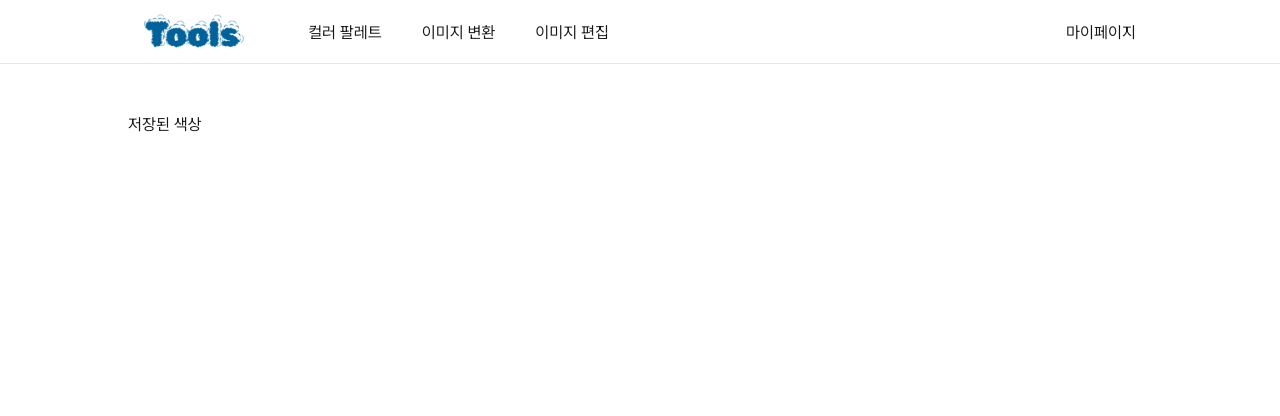
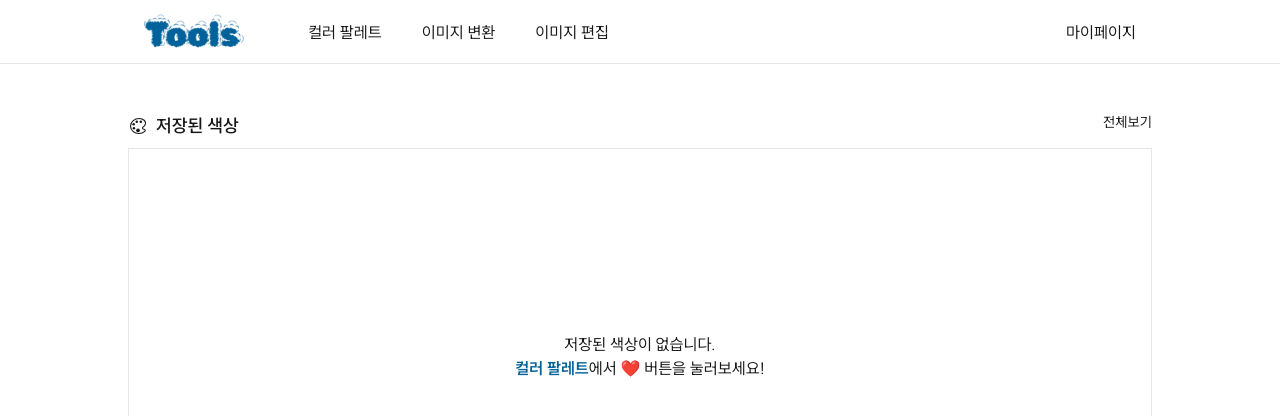
Before and after one commit to iziz9/tools, a Next.js app: page /mypage in a window 1280 px wide. Shown: the top 416 px of the page. Built offline with nearby package versions, Linux system fonts and the light colour scheme.

Commit message:
Feat: 마이페이지 저장된 색상 표시 기능 추가

```diff
--- a/src/app/layout.tsx
+++ b/src/app/layout.tsx
@@ -1,6 +1,7 @@
 import type { Metadata } from 'next'
 import '@/styles/globals.css'
 import Header from '@/components/header'
+import { ModalProvider } from '@/context/modal-context'
 
 export const metadata: Metadata = {
   title: {
@@ -22,7 +23,7 @@ export default function RootLayout({
     <html lang="ko">
       <body>
         <Header />
-        {children}
+        <ModalProvider>{children}</ModalProvider>
       </body>
     </html>
   )
--- /dev/null
+++ b/src/app/mypage/my-colors/page.tsx
@@ -0,0 +1,31 @@
+'use client'
+import Modal from '@/components/common/modal'
+import MyColorBox from '@/components/mypage/my-color-box'
+import { ISavedColors } from '@/constants/types'
+import { deleteSavedColor, getSavedColors } from '@/lib/save-utils'
+import { useEffect, useState } from 'react'
+
+export default function MyColors() {
+  const [colors, setColors] = useState<ISavedColors[]>([])
+
+  useEffect(() => {
+    const savedColors: ISavedColors[] = getSavedColors()
+    setColors(savedColors.reverse())
+  }, [])
+
+  const deleteColor = (hexCode: string) => {
+    deleteSavedColor(hexCode)
+    alert('색상이 삭제되었습니다. \n마이페이지에서 저장된 색상을 확인할 수 있습니다.')
+  }
+
+  return (
+    <main>
+      <Modal />
+      <div className="w-full h-60 flex flex-wrap">
+        {colors.map(color => (
+          <MyColorBox key={color.hexCode} colorInfo={color} deleteColor={deleteColor} />
+        ))}
+      </div>
+    </main>
+  )
+}
--- a/src/app/mypage/page.tsx
+++ b/src/app/mypage/page.tsx
@@ -1,8 +1,45 @@
+'use client'
+import Modal from '@/components/common/modal'
+import ColorBox from '@/components/palette/color-box'
+import { PATH } from '@/constants/path'
+import { ISavedColors } from '@/constants/types'
+import { PaletteIcon } from '@/icons/icons'
+import { getSavedColors } from '@/lib/save-utils'
+import Link from 'next/link'
+import { useEffect, useState } from 'react'
+
 export default function MyPage() {
+  const [colors, setColors] = useState<ISavedColors[]>([])
+
+  useEffect(() => {
+    const savedColors: ISavedColors[] = getSavedColors()
+    setColors(savedColors?.length > 5 ? savedColors.slice(-5).reverse() : savedColors)
+  }, [])
+
   return (
-    <main className="pt-12">
+    <main className="pt-12 relative">
+      <Modal />
       <section>
-        <span>저장된 색상</span>
+        <div className="flex justify-between">
+          <div className="flex gap-2 items-center">
+            <PaletteIcon />
+            <h2 className="font-semibold text-lg">저장된 색상</h2>
+          </div>
+          <Link href={PATH.MY_COLORS} className="flex text-sm">
+            전체보기
+          </Link>
+        </div>
+        <div className="border border-gray-200 w-full h-[26rem] mt-2 flex justify-around items-center">
+          {colors ? (
+            colors.map(color => <ColorBox key={color.hexCode} hexCode={color.hexCode} />)
+          ) : (
+            <div className="text-center">
+              <p>저장된 색상이 없습니다.</p>
+              <span className="font-bold text-tools">컬러 팔레트</span>
+              <span>에서 ❤️ 버튼을 눌러보세요!</span>
+            </div>
+          )}
+        </div>
       </section>
     </main>
   )
--- a/src/app/palette/page.tsx
+++ b/src/app/palette/page.tsx
@@ -4,7 +4,6 @@ import useColors from '@/hooks/useColors'
 import { CheckIcon, CopyIcon, HeartIcon, PlusIcon, RefreshIcon } from '@/icons/icons'
 import { KeyboardEvent, useEffect, useRef } from 'react'
 import { copyToClipboard } from '@/lib/palette-utils'
-import { ModalProvider } from '@/context/modal-context'
 import Modal from '@/components/common/modal'
 
 export default function PalettePage() {
@@ -87,9 +86,8 @@ export default function PalettePage() {
   }
 
   return (
-    <ModalProvider>
+    <main>
       <Modal />
-      <main>
       <div className="h-12 flex justify-end items-center gap-5">
         <div className="tooltip" data-tooltip={'색상코드로 팔레트 추가'}>
           <input
@@ -106,23 +104,17 @@ export default function PalettePage() {
         </div>
         {menuButtons.map(button => {
           return button.key === 'plus' && paletteCount === 6 ? null : (
-              <button
-                key={button.key}
-                className="tooltip"
-                data-tooltip={button.tooltip}
-                onClick={() => button.onclick()}
-              >
+            <button key={button.key} className="tooltip" data-tooltip={button.tooltip} onClick={() => button.onclick()}>
               {button.icon}
             </button>
           )
         })}
       </div>
-        <div className="flex w-full justify-between">
+      <div className="flex w-full h-[32rem]">
         {hexArray.map(hex => (
           <ColorBox key={hex} hexCode={hex} deleteColor={deleteColor} />
         ))}
       </div>
     </main>
-    </ModalProvider>
   )
 }
--- /dev/null
+++ b/src/components/mypage/my-color-box.tsx
@@ -0,0 +1,26 @@
+'use client'
+import { ISavedColors } from '@/constants/types'
+import { FilledHeartIcon } from '@/icons/icons'
+import { deleteSavedColor } from '@/lib/save-utils'
+
+type MyColorBoxProps = {
+  colorInfo: ISavedColors
+  deleteColor: (hexCode: string) => void
+}
+
+export default function MyColorBox({ colorInfo, deleteColor }: MyColorBoxProps) {
+  return (
+    <section
+      className={`w-full min-w-36 h-full flex flex-col justify-end items-center py-16`}
+      style={{ backgroundColor: colorInfo.hexCode }}
+    >
+      <div className="flex flex-col gap-5 items-center" style={{ color: colorInfo.textColor }}>
+        <button onClick={() => deleteColor(colorInfo.hexCode)}>
+          <FilledHeartIcon />
+        </button>
+        <p className="font-bold text-2xl">{colorInfo.hexCode}</p>
+        <p className="text-sm">{colorInfo?.colorName || '?'}</p>
+      </div>
+    </section>
+  )
+}
--- a/src/components/palette/color-box.tsx
+++ b/src/components/palette/color-box.tsx
@@ -6,7 +6,7 @@ import { getColorInfo } from '@/services/requests'
 
 type ColorBoxProps = {
   hexCode: string
-  deleteColor: (hexCode: string) => void
+  deleteColor?: (hexCode: string) => void
 }
 
 export default function ColorBox({ hexCode, deleteColor }: ColorBoxProps) {
@@ -16,17 +16,16 @@ export default function ColorBox({ hexCode, deleteColor }: ColorBoxProps) {
   useEffect(() => {
     const requestGetColorInfo = async () => {
       const info = await getColorInfo(hexCode)
-      console.log(info)
       setColorInfo(info)
     }
     requestGetColorInfo()
   }, [hexCode])
 
-  const textColor = colorInfo && colorInfo.contrast.value === '#ffffff' ? '#eeeeee' : '#000'
+  const textColor = colorInfo?.contrast.value === '#ffffff' ? '#eeeeee' : '#000'
 
   return (
     <section
-      className={`w-full h-[32rem] flex flex-col justify-end items-center py-16`}
+      className={`w-full min-w-36 h-full flex flex-col justify-end items-center py-16`}
       style={{ backgroundColor: hexCode }}
       onMouseOver={() => setOverlay(true)}
       onMouseLeave={() => setOverlay(false)}
@@ -40,7 +39,7 @@ export default function ColorBox({ hexCode, deleteColor }: ColorBoxProps) {
           {hexCode}
         </p>
         <p className="text-sm" style={{ color: textColor }}>
-          {colorInfo ? colorInfo.name.value : '?'}
+          {colorInfo?.name.value || '?'}
         </p>
       </div>
     </section>
--- a/src/constants/path.ts
+++ b/src/constants/path.ts
@@ -4,6 +4,7 @@ export const PATH = {
   EDITOR: '/editor',
   PALETTE: '/palette',
   MYPAGE: '/mypage',
+  MY_COLORS: '/mypage/my-colors',
 }
 
 export const PATH_NAMES = {
--- a/src/context/modal-context.tsx
+++ b/src/context/modal-context.tsx
@@ -1,3 +1,4 @@
+'use client'
 import { ReactNode, createContext, useCallback, useContext, useState } from 'react'
 
 interface IOpenModal {
--- a/src/icons/icons.tsx
+++ b/src/icons/icons.tsx
@@ -27,6 +27,22 @@ export const HeartIcon = () => {
       xmlns="http://www.w3.org/2000/svg"
     >
       <path d="m12 20.703.343.667a.748.748 0 0 1-.686 0l-.003-.002-.007-.003-.025-.013a31.138 31.138 0 0 1-5.233-3.576C3.8 15.573 1 12.332 1 8.514v-.001C1 5.053 3.829 2.5 6.736 2.5 9.03 2.5 10.881 3.726 12 5.605 13.12 3.726 14.97 2.5 17.264 2.5 20.17 2.5 23 5.052 23 8.514c0 3.818-2.801 7.06-5.389 9.262a31.148 31.148 0 0 1-5.233 3.576l-.025.013-.007.003-.002.001ZM6.736 4C4.657 4 2.5 5.88 2.5 8.514c0 3.107 2.324 5.96 4.861 8.12a29.655 29.655 0 0 0 4.566 3.175l.073.041.073-.04c.271-.153.661-.38 1.13-.674.94-.588 2.19-1.441 3.436-2.502 2.537-2.16 4.861-5.013 4.861-8.12C21.5 5.88 19.343 4 17.264 4c-2.106 0-3.801 1.389-4.553 3.643a.751.751 0 0 1-1.422 0C10.537 5.389 8.841 4 6.736 4Z"></path>
+    </svg>
+  )
+}
+
+export const FilledHeartIcon = () => {
+  return (
+    <svg
+      stroke="currentColor"
+      fill="currentColor"
+      strokeWidth="0"
+      viewBox="0 0 24 24"
+      height="24px"
+      width="24px"
+      xmlns="http://www.w3.org/2000/svg"
+    >
+      <path d="M14 20.408c-.492.308-.903.546-1.192.709-.153.086-.308.17-.463.252h-.002a.75.75 0 0 1-.686 0 16.709 16.709 0 0 1-.465-.252 31.147 31.147 0 0 1-4.803-3.34C3.8 15.572 1 12.331 1 8.513 1 5.052 3.829 2.5 6.736 2.5 9.03 2.5 10.881 3.726 12 5.605 13.12 3.726 14.97 2.5 17.264 2.5 20.17 2.5 23 5.052 23 8.514c0 3.818-2.801 7.06-5.389 9.262A31.146 31.146 0 0 1 14 20.408Z"></path>
     </svg>
   )
 }
@@ -127,3 +143,29 @@ export const CheckIcon = () => {
     </svg>
   )
 }
+
+export const PaletteIcon = () => {
+  return (
+    <svg
+      stroke="currentColor"
+      fill="currentColor"
+      strokeWidth="0"
+      viewBox="0 0 512 512"
+      height="20px"
+      width="20px"
+      xmlns="http://www.w3.org/2000/svg"
+    >
+      <path
+        fill="none"
+        strokeMiterlimit="10"
+        strokeWidth="28"
+        d="M430.11 347.9c-6.6-6.1-16.3-7.6-24.6-9-11.5-1.9-15.9-4-22.6-10-14.3-12.7-14.3-31.1 0-43.8l30.3-26.9c46.4-41 46.4-108.2 0-149.2-34.2-30.1-80.1-45-127.8-45-55.7 0-113.9 20.3-158.8 60.1-83.5 73.8-83.5 194.7 0 268.5 41.5 36.7 97.5 55 152.9 55.4h1.7c55.4 0 110-17.9 148.8-52.4 14.4-12.7 11.99-36.6.1-47.7z"
+      ></path>
+      <circle cx="144" cy="208" r="32"></circle>
+      <circle cx="152" cy="311" r="32"></circle>
+      <circle cx="224" cy="144" r="32"></circle>
+      <circle cx="256" cy="367" r="48"></circle>
+      <circle cx="328" cy="144" r="32"></circle>
+    </svg>
+  )
+}
--- a/src/lib/save-utils.ts
+++ b/src/lib/save-utils.ts
@@ -10,15 +10,8 @@ export const saveColor = (colorInfo: ISavedColors) => {
   if (!savedColors) {
     return localStorage.setItem('saved-color', JSON.stringify([colorInfo]))
   }
-
-  const isSameColorSaved = checkSavedSameColor(colorInfo.hexCode)
-  if (isSameColorSaved) return alert('이미 저장된 색상입니다.')
-  // 아이콘 클릭 비활성화 필요
-
   const newList = [...savedColors, colorInfo]
   localStorage.setItem('saved-color', JSON.stringify(newList))
-  alert('색상이 저장되었습니다. \n마이페이지에서 저장된 색상을 확인할 수 있습니다.')
-  //alert 대신 아이콘 fill로 변경하기
 }
 
 export const checkSavedSameColor = (hexCode: string) => {
@@ -28,3 +21,11 @@ export const checkSavedSameColor = (hexCode: string) => {
   const sameColor = savedColors.find((color: ISavedColors) => color.hexCode === hexCode)
   return sameColor ? true : false
 }
+
+export const deleteSavedColor = (hexCode: string) => {
+  const savedColors = getSavedColors()
+  if (!savedColors) return
+
+  const newList = savedColors.filter((color: ISavedColors) => color.hexCode !== hexCode)
+  localStorage.setItem('saved-color', JSON.stringify(newList))
+}
```
Also changed, not shown: src/components/palette/color-overlay.tsx (+30 -10 lines). Lines whose indentation alone changed are shown as unchanged.
